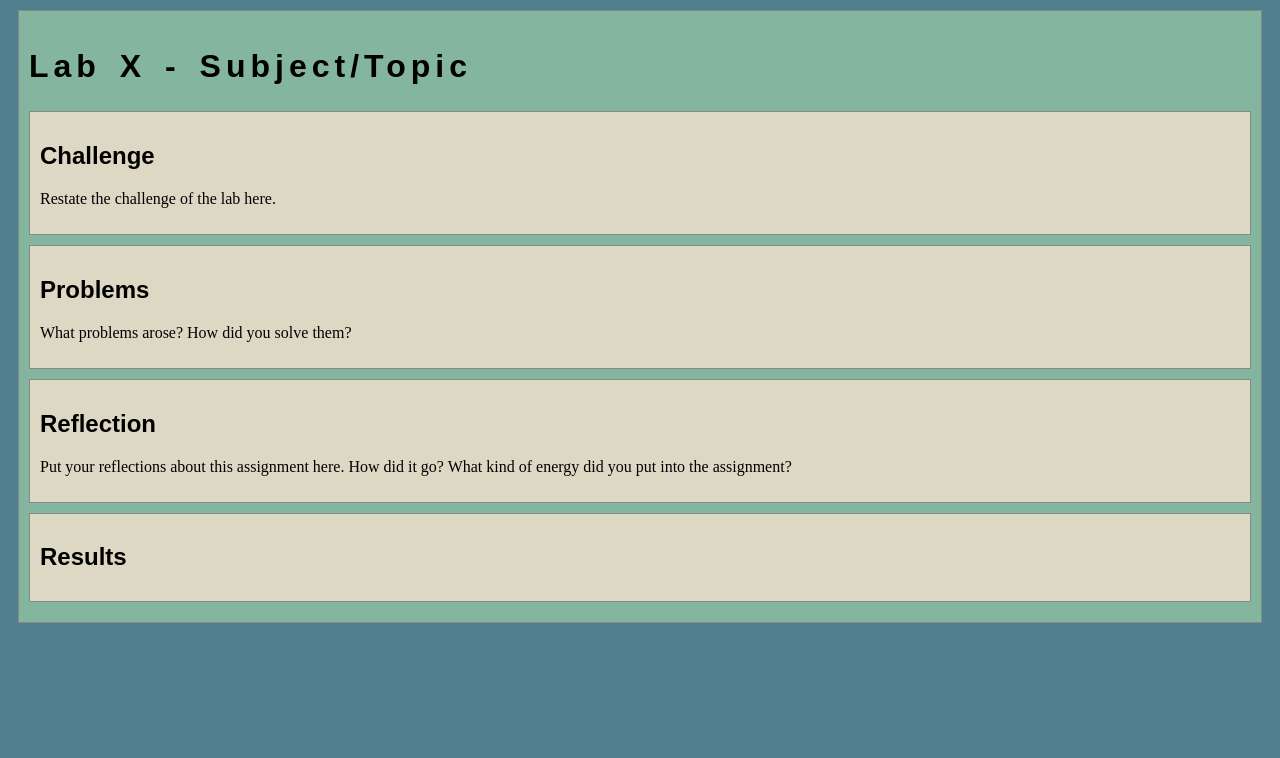
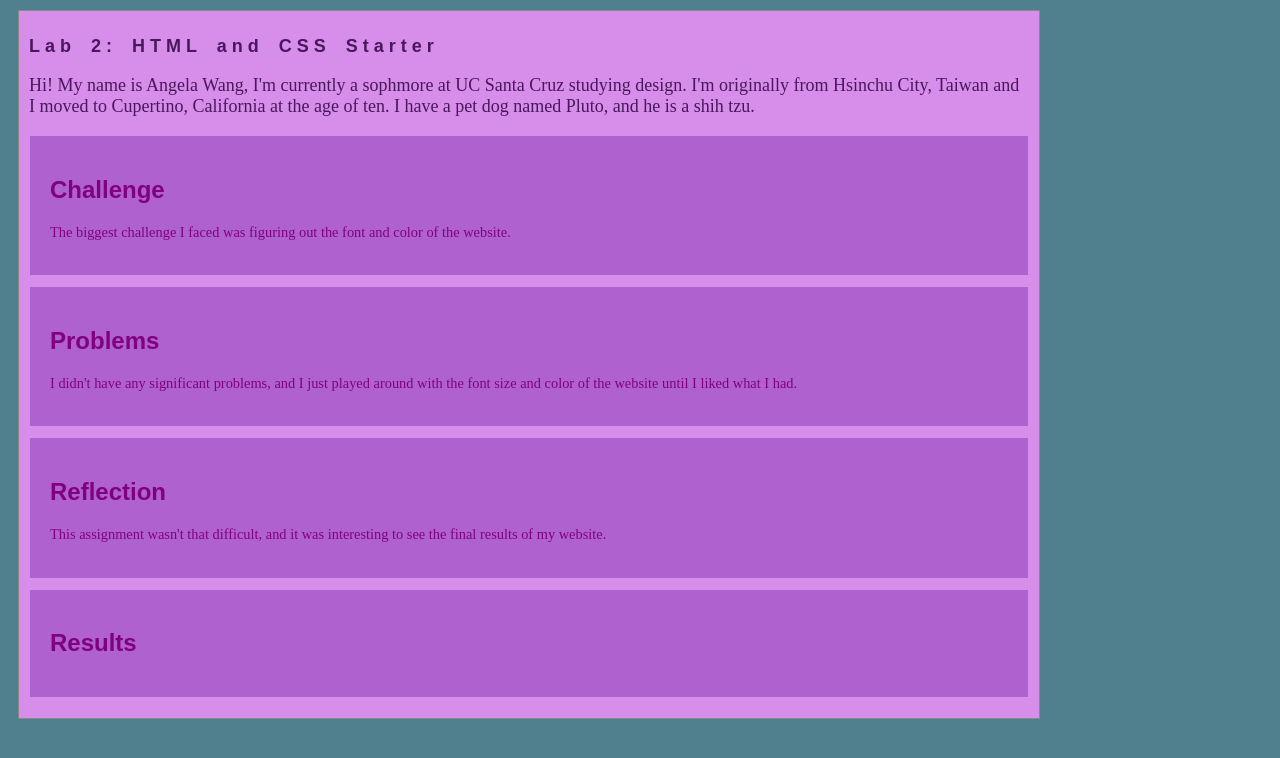
Before and after one commit to swang472/art101, a plain HTML site: page lab2/index.html in a window 1280 px wide. Drawn offline with nearby package versions, Linux system fonts and the light colour scheme.

Commit message:
Lab 3 work

```diff
--- a/css/homepage.css
+++ b/css/homepage.css
@@ -1,6 +1,6 @@
 /* this css file will only style the homepage of our site */
 
-.cat-photo {
+.myphoto {
   margin: 10px;
-  max-width: 500px;
+  max-width: 200px;
 }
--- a/lab2/css/lab.css
+++ b/lab2/css/lab.css
@@ -2,8 +2,29 @@
 
 /* the period in a CSS selector selects an element by class, e.g., class="minor-section" */
 .minor-section {
-    padding: 10px;
+    padding: 20px;
+    color: purple;
+    font-size:80%;
     margin-bottom: 10px;
-    border: solid 1px #888;
-    background-color: #DDD8C4;
+    border: solid 1px #d78dea;
+    background-color: #b061d0;
   }
+h1{
+color: #f6dafd
+font-family: Georgia;
+font-size: 90%;
+}
+p{
+color: #fbfafb
+font-family: Georgia;
+font-size: 90%;
+}
+
+#content{
+  background-color: #d78dea;
+  color: #49185c;
+  padding: 10px;
+  font-size: 20px;
+  width: 1000px;
+  min-height: 400px;
+}
--- a/lab2/index.html
+++ b/lab2/index.html
@@ -23,20 +23,28 @@
 	<!-- Style this page by changing the CSS in ../css/site.css or css/lab.css -->
 	<main id="content">
 		<section>
-			<h1>Lab X - Subject/Topic</h1>
+			<h1>Lab 2: HTML and CSS Starter</h1>
+			<p>Hi! My name is Angela Wang, I'm currently a sophmore at UC Santa
+			Cruz studying design. I'm originally from Hsinchu City, Taiwan and I moved
+			to Cupertino, California at the age of ten. I have a pet dog named Pluto, and
+			he is a shih tzu.</p>
 			<div class="minor-section">
 					<h2>Challenge</h2>
-					<p>Restate the challenge of the lab here.</p>
+					<p> The biggest challenge I faced was figuring out
+					the font and color of the website.</p>
 			</div>
 
 			<div class="minor-section">
 					<h2>Problems</h2>
-					<p>What problems arose? How did you solve them? </p>
+					<p>I didn't have any significant problems, and I just
+					played around with the font size and color of the website
+					until I liked what I had. </p>
 			</div>
 
 			<div class="minor-section">
 					<h2>Reflection</h2>
-					<p>Put your reflections about this assignment here. How did it go? What kind of energy did you put into the assignment? </p>
+					<p>This assignment wasn't that difficult, and it
+					was interesting to see the final results of my website.</p>
 			</div>
 
 			<div class="minor-section">
```
Also changed, not shown: index.html (+12 -3 lines), img/picture.jpg (added), 1 other file.
